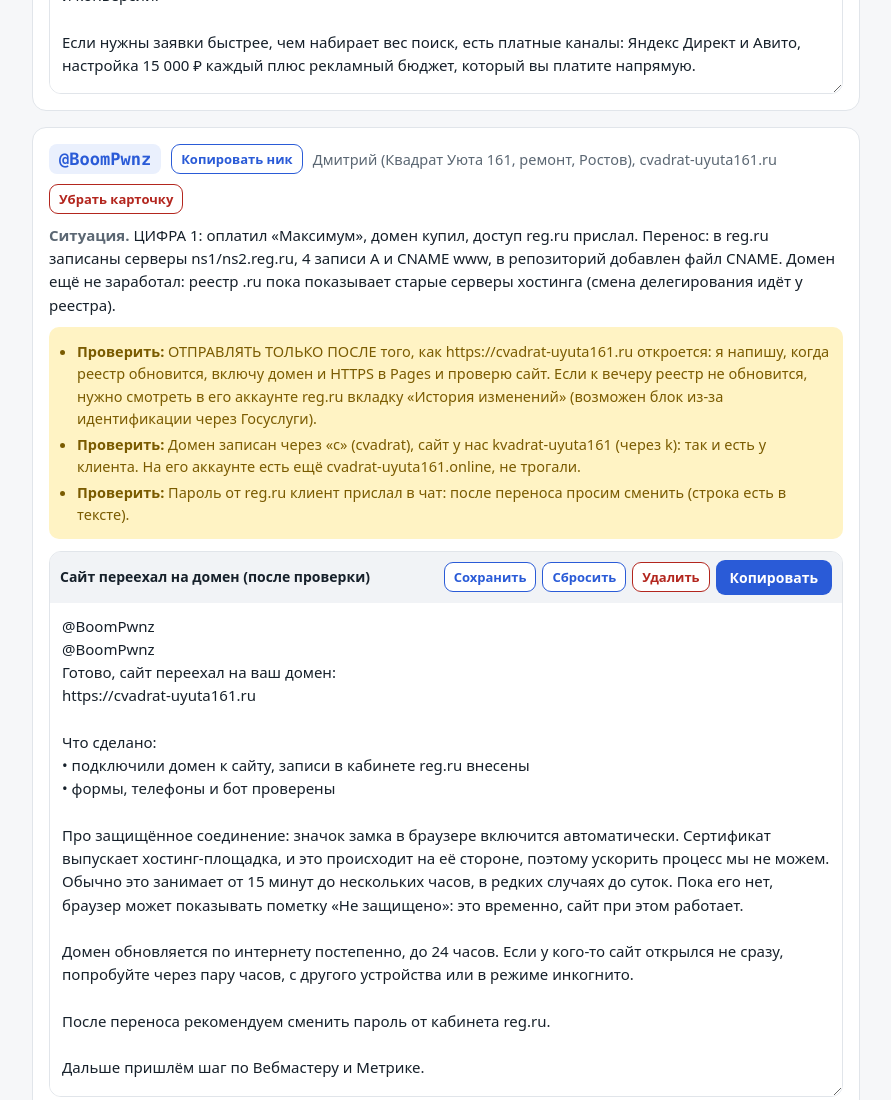
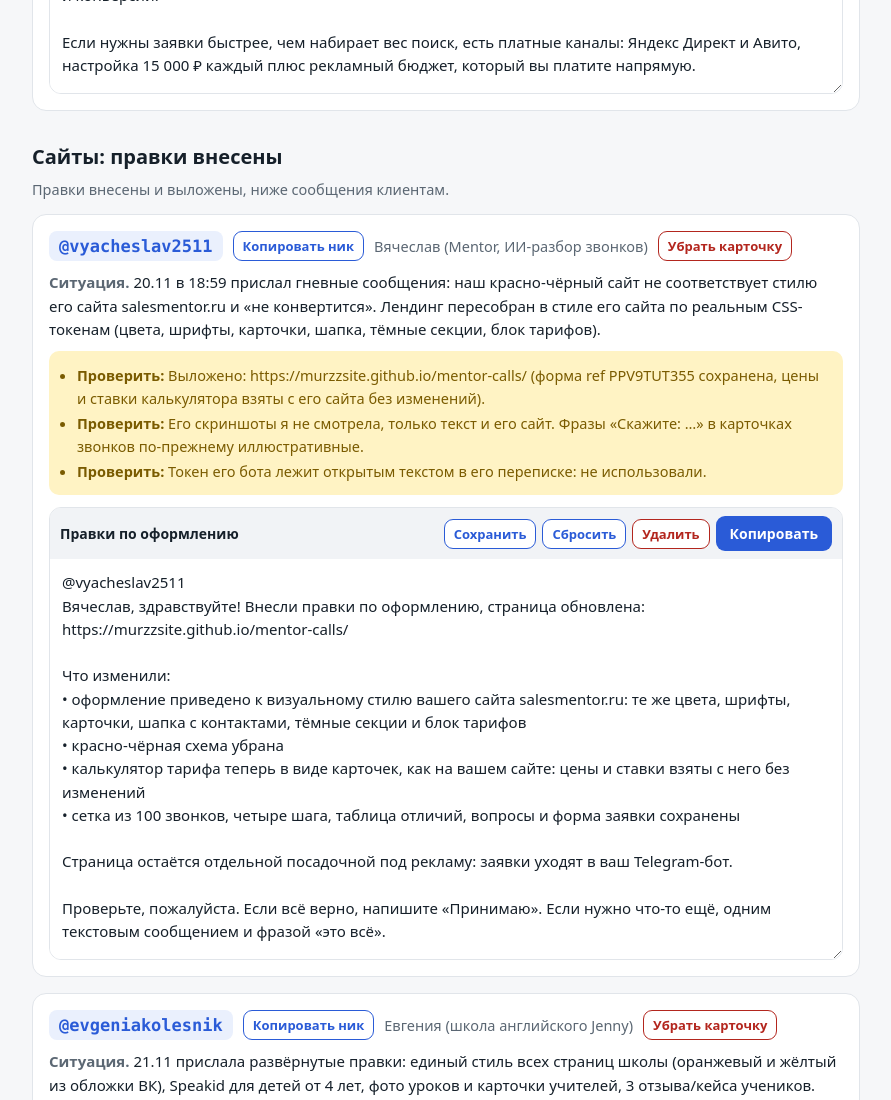
Before and after one commit to murzzsite/answers-1120, a plain HTML site: page index.html in a window 1280 px wide. Shown: the part 2040-3140 px from the top of the page, without its empty margins (194-1085 px from the left). Drawn offline with Linux system fonts and the light colour scheme.

Commit message:
answers: drop BoomPwnz (sent)

```diff
--- a/data.js
+++ b/data.js
@@ -46,22 +46,6 @@ window.GROUPS = [
      {
       "l": "Ответ про «30 тысяч и лиды»",
       "t": "@NikitaSlobodyanyuk\nНикита, здравствуйте! Отвечаем по договору.\n\nУпаковка у вас оплачена. Оплата заявок: 150 ₽ только за целевую заявку после её получения. И 10% только с чистой прибыли. Привлечение трафика предусмотрено договором как рекламный бюджет (Приложение № 1, п. 2): это покупка рекламы.\n\nSEO это и есть реклама вашего сайта в поиске: вы платите один раз, а не за каждый клик, и статьи с сайтом остаются у вас. Пакеты «Старт», «Стандарт» и «Максимум» это варианты такой покупки: https://murzzsite.github.io/seo-packages/\n\nСколько именно заявок даст конкретная сумма, заранее назвать нельзя: число зависит от размещения и конверсии.\n\nЕсли нужны заявки быстрее, чем набирает вес поиск, есть платные каналы: Яндекс Директ и Авито, настройка 15 000 ₽ каждый плюс рекламный бюджет, который вы платите напрямую."
-     }
-    ]
-   },
-   {
-    "nick": "@BoomPwnz",
-    "name": "Дмитрий (Квадрат Уюта 161, ремонт, Ростов), cvadrat-uyuta161.ru",
-    "status": "ЦИФРА 1: оплатил «Максимум», домен купил, доступ reg.ru прислал. Перенос: в reg.ru записаны серверы ns1/ns2.reg.ru, 4 записи A и CNAME www, в репозиторий добавлен файл CNAME. Домен ещё не заработал: реестр .ru пока показывает старые серверы хостинга (смена делегирования идёт у реестра).",
-    "checks": [
-     "ОТПРАВЛЯТЬ ТОЛЬКО ПОСЛЕ того, как https://cvadrat-uyuta161.ru откроется: я напишу, когда реестр обновится, включу домен и HTTPS в Pages и проверю сайт. Если к вечеру реестр не обновится, нужно смотреть в его аккаунте reg.ru вкладку «История изменений» (возможен блок из-за идентификации через Госуслуги).",
-     "Домен записан через «c» (cvadrat), сайт у нас kvadrat-uyuta161 (через k): так и есть у клиента. На его аккаунте есть ещё cvadrat-uyuta161.online, не трогали.",
-     "Пароль от reg.ru клиент прислал в чат: после переноса просим сменить (строка есть в тексте)."
-    ],
-    "msgs": [
-     {
-      "l": "Сайт переехал на домен (после проверки)",
-      "t": "@BoomPwnz\nГотово, сайт переехал на ваш домен:\nhttps://cvadrat-uyuta161.ru\n\nЧто сделано:\n• подключили домен к сайту, записи в кабинете reg.ru внесены\n• формы, телефоны и бот проверены\n\nПро защищённое соединение: значок замка в браузере включится автоматически. Сертификат выпускает хостинг-площадка, и это происходит на её стороне, поэтому ускорить процесс мы не можем. Обычно это занимает от 15 минут до нескольких часов, в редких случаях до суток. Пока его нет, браузер может показывать пометку «Не защищено»: это временно, сайт при этом работает.\n\nДомен обновляется по интернету постепенно, до 24 часов. Если у кого-то сайт открылся не сразу, попробуйте через пару часов, с другого устройства или в режиме инкогнито.\n\nПосле переноса рекомендуем сменить пароль от кабинета reg.ru.\n\nДальше пришлём шаг по Вебмастеру и Метрике."
      }
     ]
    }
--- a/index.html
+++ b/index.html
@@ -59,7 +59,7 @@ h2.g{margin:30px 0 6px;font-size:20px}
   <div class="intro">Над каждым ответом стоит <b>ник клиента</b>: туда его и копировать. Текст в рамке можно <b>править прямо здесь</b>: правки сохраняются сами (в этом браузере), кнопки «Сохранить», «Сбросить» (вернуть исходный) и «Удалить». Ник клиента уже стоит первой строкой сообщения: «Копировать» берёт всё сразу. Жёлтые блоки «Проверить» в сообщение не входят.</div>
   <div id="root"></div>
 </main>
-<script src="data.js?v=20261123e"></script>
+<script src="data.js?v=20261123f"></script>
 <script>
 (function(){
   var root=document.getElementById('root');
```
